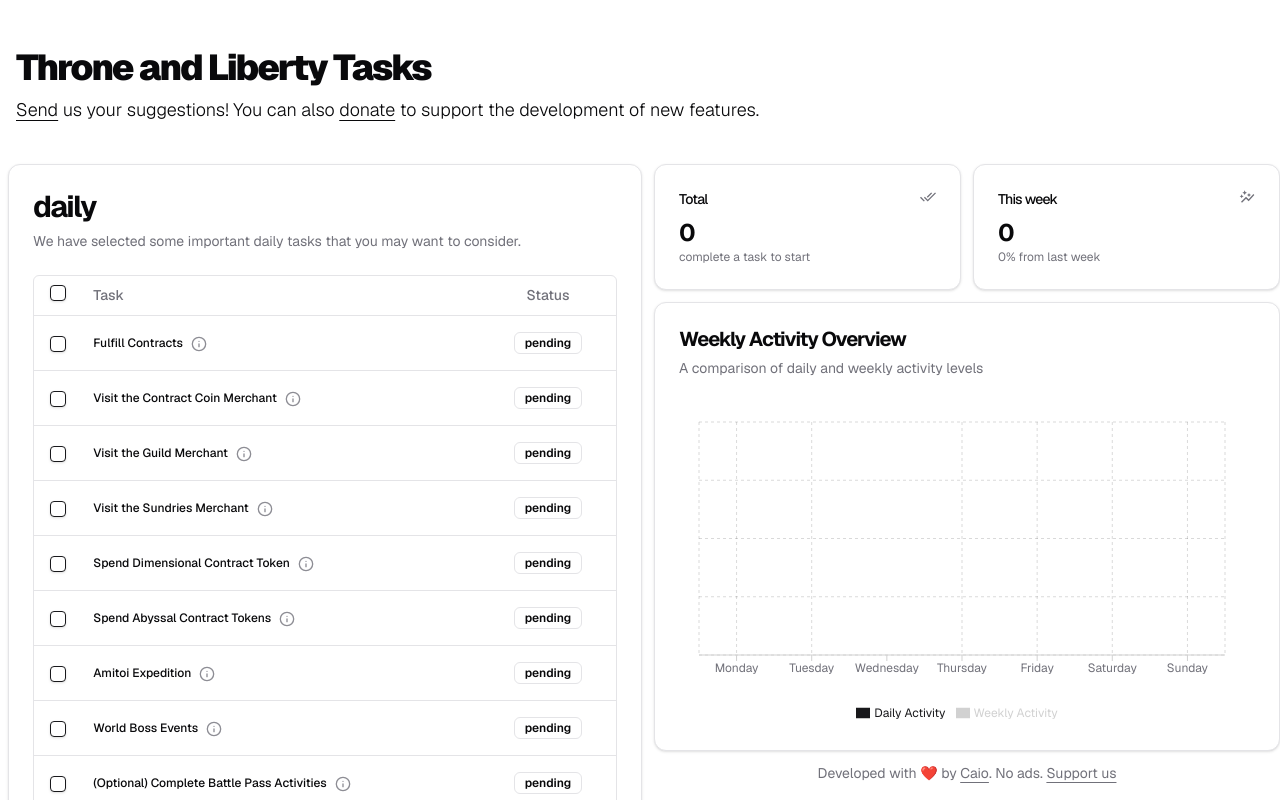
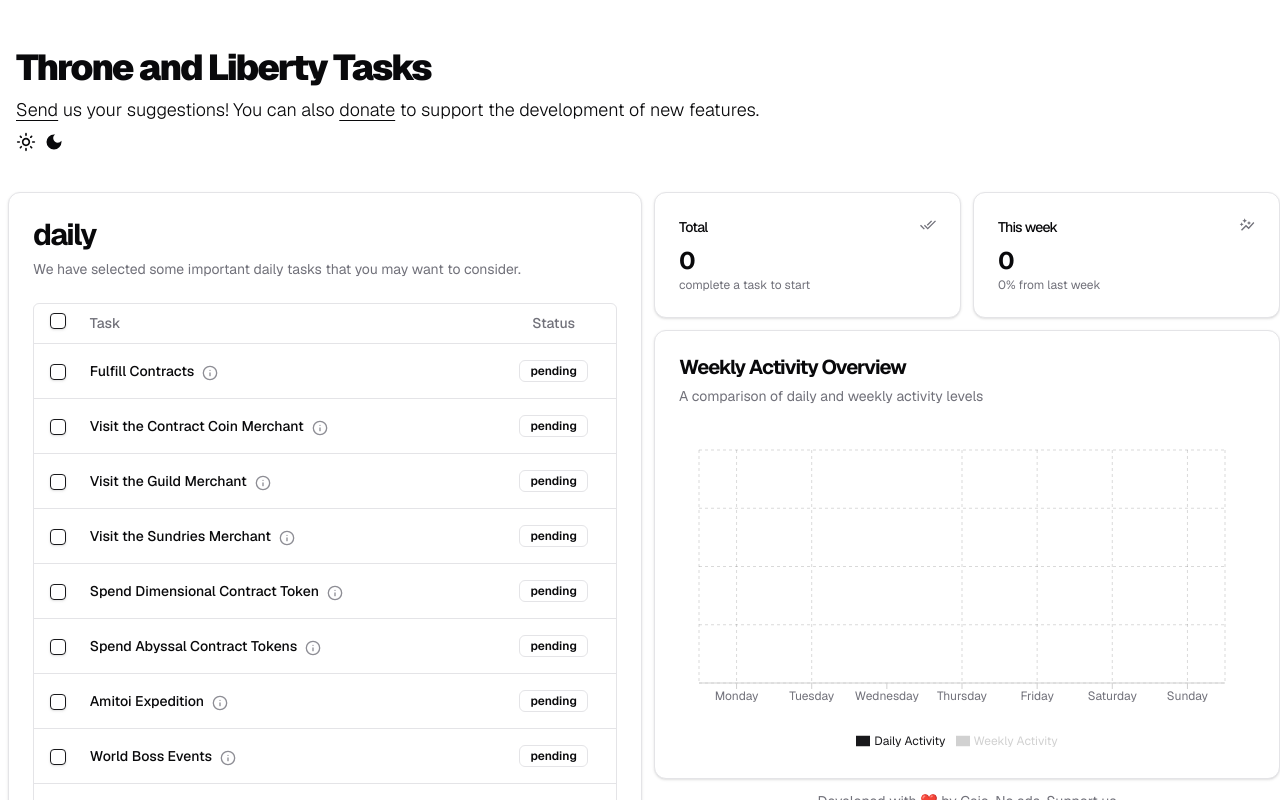
Before and after one commit to caiodesign/thronetasks, a Next.js app: page / in a window 1280 px wide. Shown: the top 800 px of the page. Built offline with nearby package versions, Linux system fonts and the light colour scheme.

Commit message:
add dark mode

```diff
--- a/app/containers/home/presentations/Header.tsx
+++ b/app/containers/home/presentations/Header.tsx
@@ -1,9 +1,12 @@
+import { ThemeButtons } from "@/components/ThemeButtons";
+
 export default function Header() {
   return (
     <section className="mx-auto flex flex-col items-start gap-2 px-4 py-4 pb-0 md:py-12 md:pb-8 lg:py-12 lg:pb-10 w-full">
       <h1 className="text-2xl font-black leading-tight tracking-tighter md:text-4xl lg:leading-[1.1]">
         Throne and Liberty Tasks
       </h1>
+
       <p className="text-md font-light text-foreground md:text-lg">
         <a
           className="underline underline-offset-4 hover:text-primary"
@@ -22,6 +25,7 @@
         </a>{" "}
         to support the development of new features.
       </p>
+      <ThemeButtons size={20} />
     </section>
   );
 }
--- a/app/layout.tsx
+++ b/app/layout.tsx
@@ -1,6 +1,7 @@
 import type { Metadata } from "next";
 import { GeistSans } from "geist/font/sans";
 import { GeistMono } from "geist/font/mono";
+import { ThemeProvider } from "@/components/ThemeProvider";
 
 import "./globals.css";
 
@@ -20,7 +21,14 @@
       <body
         className={`${GeistSans.variable} ${GeistMono.variable} antialiased ${GeistSans.className}`}
       >
-        {children}
+        <ThemeProvider
+          attribute="class"
+          defaultTheme="system"
+          enableSystem
+          disableTransitionOnChange
+        >
+          {children}
+        </ThemeProvider>
       </body>
     </html>
   );
--- a/components/ActivitiesTable.tsx
+++ b/components/ActivitiesTable.tsx
@@ -83,7 +83,7 @@
               </TableCell>
 
               <TableCell className="font-medium">
-                <span>{activity.title}</span>
+                <span className="text-xs md:text-sm">{activity.title}</span>
                 <Tooltip>
                   <TooltipTrigger className="h-full align-middle">
                     <InfoIcon
--- /dev/null
+++ b/components/ActivityPopover.tsx
@@ -0,0 +1,14 @@
+import {
+  Popover,
+  PopoverContent,
+  PopoverTrigger,
+} from "@/components/ui/popover";
+
+export default function ActivityPopover() {
+  return (
+    <Popover>
+      <PopoverTrigger>Open</PopoverTrigger>
+      <PopoverContent>Place content for the popover here.</PopoverContent>
+    </Popover>
+  );
+}
--- /dev/null
+++ b/components/ThemeButtons.tsx
@@ -0,0 +1,43 @@
+"use client";
+
+import * as React from "react";
+import { useTheme } from "next-themes";
+import {
+  MdDarkMode,
+  MdOutlineDarkMode,
+  MdLightMode,
+  MdOutlineLightMode,
+} from "react-icons/md";
+
+export function ThemeButtons({
+  className,
+  size,
+}: {
+  className?: string;
+  size?: number;
+}) {
+  const { setTheme, theme } = useTheme();
+
+  return (
+    <div className={`flex ${className}`}>
+      <a
+        className="mr-2"
+        href="javascript:void(0)"
+        onClick={() => setTheme("light")}
+      >
+        {theme === "light" ? (
+          <MdLightMode size={size} />
+        ) : (
+          <MdOutlineLightMode size={size} />
+        )}
+      </a>
+      <a href="javascript:void(0)" onClick={() => setTheme("dark")}>
+        {theme === "light" ? (
+          <MdOutlineDarkMode size={size} />
+        ) : (
+          <MdDarkMode size={size} />
+        )}
+      </a>
+    </div>
+  );
+}
--- /dev/null
+++ b/components/ThemeProvider.tsx
@@ -0,0 +1,8 @@
+"use client";
+
+import { ThemeProvider as NextThemesProvider } from "next-themes";
+import { type ThemeProviderProps } from "next-themes/dist/types";
+
+export function ThemeProvider({ children, ...props }: ThemeProviderProps) {
+  return <NextThemesProvider {...props}>{children}</NextThemesProvider>;
+}
--- /dev/null
+++ b/components/ui/popover.tsx
@@ -0,0 +1,33 @@
+"use client"
+
+import * as React from "react"
+import * as PopoverPrimitive from "@radix-ui/react-popover"
+
+import { cn } from "@/lib/utils"
+
+const Popover = PopoverPrimitive.Root
+
+const PopoverTrigger = PopoverPrimitive.Trigger
+
+const PopoverAnchor = PopoverPrimitive.Anchor
+
+const PopoverContent = React.forwardRef<
+  React.ElementRef<typeof PopoverPrimitive.Content>,
+  React.ComponentPropsWithoutRef<typeof PopoverPrimitive.Content>
+>(({ className, align = "center", sideOffset = 4, ...props }, ref) => (
+  <PopoverPrimitive.Portal>
+    <PopoverPrimitive.Content
+      ref={ref}
+      align={align}
+      sideOffset={sideOffset}
+      className={cn(
+        "z-50 w-72 rounded-md border bg-popover p-4 text-popover-foreground shadow-md outline-none data-[state=open]:animate-in data-[state=closed]:animate-out data-[state=closed]:fade-out-0 data-[state=open]:fade-in-0 data-[state=closed]:zoom-out-95 data-[state=open]:zoom-in-95 data-[side=bottom]:slide-in-from-top-2 data-[side=left]:slide-in-from-right-2 data-[side=right]:slide-in-from-left-2 data-[side=top]:slide-in-from-bottom-2",
+        className
+      )}
+      {...props}
+    />
+  </PopoverPrimitive.Portal>
+))
+PopoverContent.displayName = PopoverPrimitive.Content.displayName
+
+export { Popover, PopoverTrigger, PopoverContent, PopoverAnchor }
--- a/package.json
+++ b/package.json
@@ -12,6 +12,7 @@
     "@radix-ui/react-checkbox": "^1.1.2",
     "@radix-ui/react-dropdown-menu": "^2.1.2",
     "@radix-ui/react-icons": "^1.3.0",
+    "@radix-ui/react-popover": "^1.1.2",
     "@radix-ui/react-slot": "^1.1.0",
     "@radix-ui/react-tooltip": "^1.1.3",
     "@tanstack/react-table": "^8.20.5",
@@ -21,6 +22,7 @@
     "geist": "^1.3.1",
     "lucide-react": "^0.447.0",
     "next": "14.2.14",
+    "next-themes": "^0.3.0",
     "prettier": "^3.3.3",
     "react": "^18",
     "react-dom": "^18",
```
Also changed, not shown: 1 other file (tests, documents, lock files or other folders).
